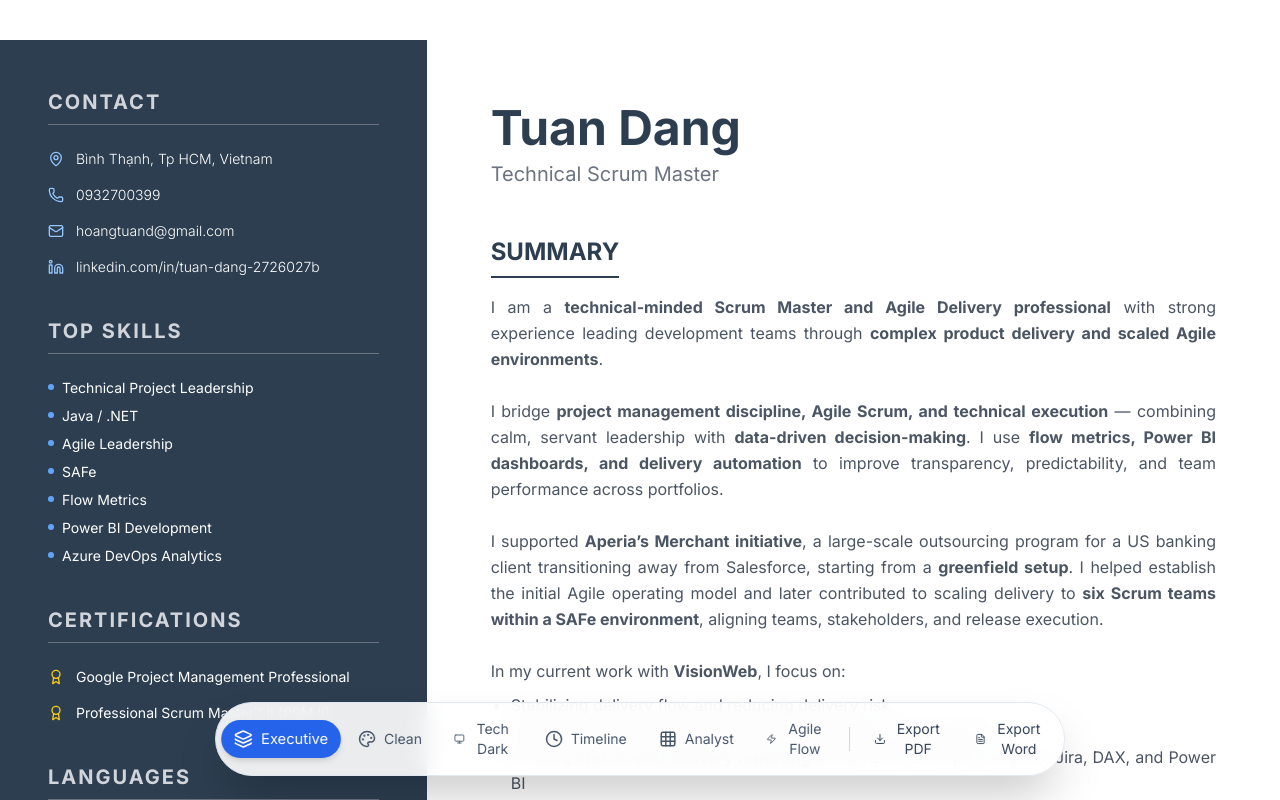
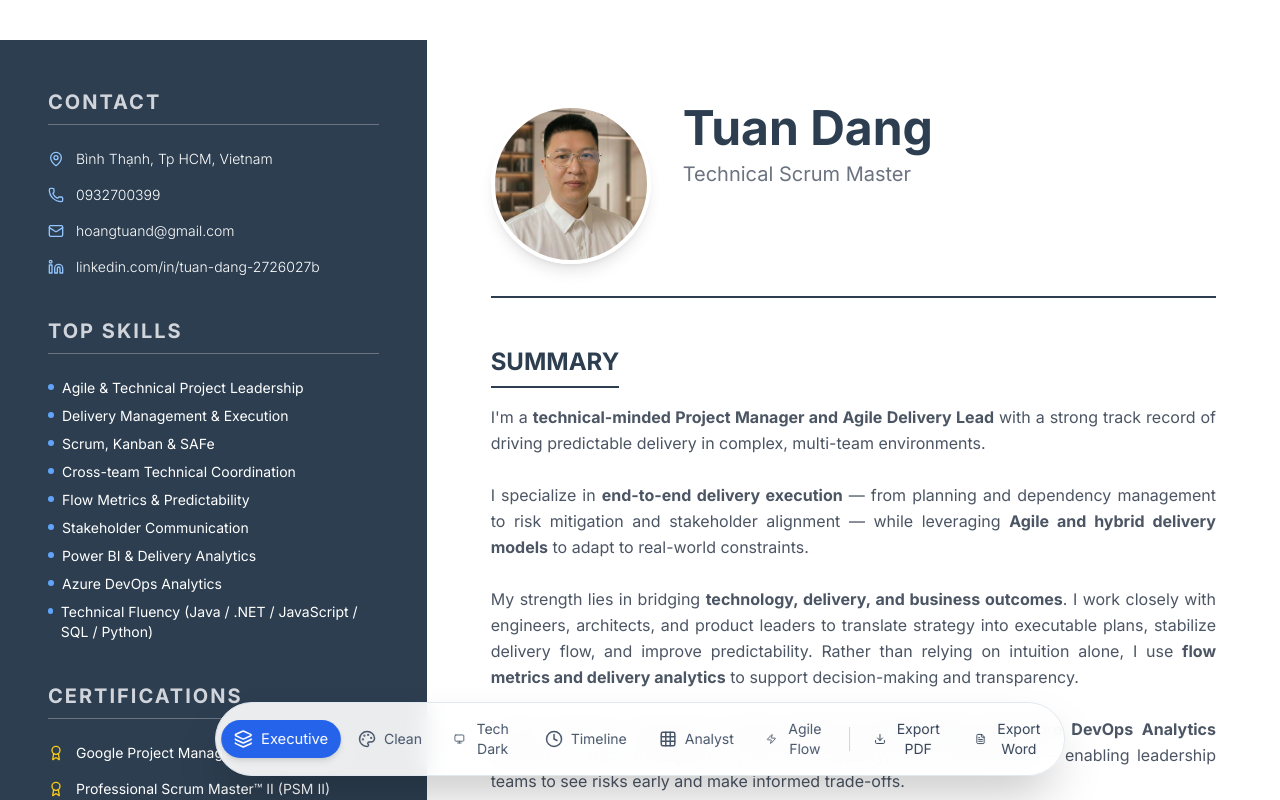
Before and after one commit to hoangtuan007/SM-Portfolio, a React (Vite) app: page / in a window 1280 px wide. Shown: the top 800 px of the page. Built offline with nearby package versions, Linux system fonts and the light colour scheme.

Commit message:
feat: Introduce avatar functionality with a new component and image, integrate into templates, and update resume content and skills.

```diff
--- /dev/null
+++ b/components/Avatar.tsx
@@ -0,0 +1,22 @@
+import React from 'react';
+
+interface AvatarProps {
+    url: string;
+    alt: string;
+    className?: string;
+}
+
+/**
+ * Avatar component that uses background-image instead of img tag.
+ * This is to prevent image distortion when exporting to PDF using html2canvas.
+ */
+export const Avatar: React.FC<AvatarProps> = ({ url, alt, className = "" }) => {
+    return (
+        <div
+            className={`${className} bg-cover bg-center bg-no-repeat`}
+            style={{ backgroundImage: `url(${url})` }}
+            aria-label={alt}
+            role="img"
+        />
+    );
+};
--- a/components/templates/AgileFlow.tsx
+++ b/components/templates/AgileFlow.tsx
@@ -1,4 +1,5 @@
 import React from 'react';
+import { Avatar } from '../Avatar';
 import { ResumeData } from '../../types';
 import {
     Kanban,
@@ -21,12 +22,23 @@ const AgileFlow: React.FC<{ data: ResumeData }> = ({ data }) => {
             <header className="bg-[#0f4c5c] text-white py-12 px-4 shadow-lg">
                 <div className="max-w-6xl mx-auto flex flex-col md:flex-row justify-between items-center gap-6">
                     <div className="text-center md:text-left">
-                        <div className="flex items-center justify-center md:justify-start gap-3 mb-2 text-teal-300">
-                            <Kanban size={24} />
-                            <span className="font-mono text-sm tracking-widest uppercase">Scrum Master Portfolio</span>
+                        <div className="flex flex-col md:flex-row items-center gap-6 mb-2">
+                            {data.avatarUrl && (
+                                <Avatar
+                                    url={data.avatarUrl}
+                                    alt={data.name}
+                                    className="w-32 h-32 rounded-lg shadow-md border-2 border-teal-300"
+                                />
+                            )}
+                            <div>
+                                <div className="flex items-center justify-center md:justify-start gap-3 mb-2 text-teal-300">
+                                    <Kanban size={24} />
+                                    <span className="font-mono text-sm tracking-widest uppercase">Scrum Master Portfolio</span>
+                                </div>
+                                <h1 className="text-4xl md:text-5xl font-bold tracking-tight mb-2">{data.name}</h1>
+                                <p className="text-xl text-teal-100 font-medium">{data.title}</p>
+                            </div>
                         </div>
-                        <h1 className="text-4xl md:text-5xl font-bold tracking-tight mb-2">{data.name}</h1>
-                        <p className="text-xl text-teal-100 font-medium">{data.title}</p>
                     </div>
 
                     <div className="flex flex-col gap-2 text-sm text-teal-100">
--- a/components/templates/ExecutiveSidebar.tsx
+++ b/components/templates/ExecutiveSidebar.tsx
@@ -1,6 +1,7 @@
 import React from 'react';
 import { ResumeData } from '../../types';
 import { Phone, Mail, MapPin, Linkedin, Award, Globe } from 'lucide-react';
+import { Avatar } from '../Avatar';
 
 const ExecutiveSidebar: React.FC<{ data: ResumeData }> = ({ data }) => {
   return (
@@ -68,9 +69,20 @@ const ExecutiveSidebar: React.FC<{ data: ResumeData }> = ({ data }) => {
 
       {/* Main Content */}
       <main className="w-full md:w-2/3 p-8 md:p-16 bg-white">
-        <header className="mb-12">
-          <h1 className="text-5xl font-bold text-[#2C3E50] mb-2">{data.name}</h1>
-          <h2 className="text-xl text-gray-500 font-medium">{data.title}</h2>
+        <header className="mb-12 flex flex-col md:flex-row items-center md:items-start gap-8 border-b-2 border-[#2C3E50] pb-8">
+          {data.avatarUrl && (
+            <div className="shrink-0">
+              <Avatar
+                url={data.avatarUrl}
+                alt={data.name}
+                className="w-40 h-40 rounded-full shadow-lg border-4 border-white"
+              />
+            </div>
+          )}
+          <div className="text-center md:text-left">
+            <h1 className="text-5xl font-bold text-[#2C3E50] mb-2">{data.name}</h1>
+            <h2 className="text-xl text-gray-500 font-medium">{data.title}</h2>
+          </div>
         </header>
 
         <section className="mb-12">
--- a/components/templates/GridAnalyst.tsx
+++ b/components/templates/GridAnalyst.tsx
@@ -1,4 +1,5 @@
 import React from 'react';
+import { Avatar } from '../Avatar';
 import { ResumeData } from '../../types';
 import { PieChart, TrendingUp, Activity, Box, CheckCircle } from 'lucide-react';
 
@@ -10,9 +11,17 @@ const GridAnalyst: React.FC<{ data: ResumeData }> = ({ data }) => {
 
         {/* Profile Card */}
         <div className="md:col-span-1 bg-white rounded-2xl shadow-sm p-6 flex flex-col items-center text-center">
-          <div className="w-32 h-32 bg-cyan-100 rounded-full flex items-center justify-center mb-4 text-4xl text-cyan-600 font-bold">
-            {data.name.slice(0, 2).toUpperCase()}
-          </div>
+          {data.avatarUrl ? (
+            <Avatar
+              url={data.avatarUrl}
+              alt={data.name}
+              className="w-32 h-32 rounded-full mb-4 border-4 border-cyan-50"
+            />
+          ) : (
+            <div className="w-32 h-32 bg-cyan-100 rounded-full flex items-center justify-center mb-4 text-4xl text-cyan-600 font-bold">
+              {data.name.slice(0, 2).toUpperCase()}
+            </div>
+          )}
           <h1 className="text-2xl font-bold text-slate-800">{data.name}</h1>
           <p className="text-cyan-600 font-medium mb-6">{data.title}</p>
 
@@ -109,7 +118,7 @@ const GridAnalyst: React.FC<{ data: ResumeData }> = ({ data }) => {
                 </span>
               ))}
               {data.certifications.map((cert, i) => (
-                <span key={`c-${i}`} className="text-xs font-semibold px-2 py-1 bg-yellow-50 text-yellow-700 rounded border border-yellow-100">
+                <span key={`c - ${i} `} className="text-xs font-semibold px-2 py-1 bg-yellow-50 text-yellow-700 rounded border border-yellow-100">
                   Cert: {cert.split(':')[0]}
                 </span>
               ))}
--- a/components/templates/ModernClean.tsx
+++ b/components/templates/ModernClean.tsx
@@ -1,4 +1,5 @@
 import React from 'react';
+import { Avatar } from '../Avatar';
 import { ResumeData } from '../../types';
 import { Mail, Phone, Linkedin, MapPin } from 'lucide-react';
 
@@ -9,13 +10,22 @@ const ModernClean: React.FC<{ data: ResumeData }> = ({ data }) => {
 
         {/* Header */}
         <header className="px-8 py-10 bg-white border-b border-gray-100 text-center">
+          {data.avatarUrl && (
+            <div className="flex justify-center mb-6">
+              <Avatar
+                url={data.avatarUrl}
+                alt={data.name}
+                className="w-32 h-32 rounded-full shadow-lg border-4 border-white ring-1 ring-gray-100"
+              />
+            </div>
+          )}
           <h1 className="text-4xl font-extrabold text-gray-900 tracking-tight sm:text-5xl mb-2">{data.name}</h1>
           <p className="text-xl text-blue-600 font-medium mb-6">{data.title}</p>
 
           <div className="flex flex-wrap justify-center gap-4 text-sm text-gray-500">
             <span className="flex items-center gap-1"><MapPin size={14} /> {data.contact.location}</span>
             <span className="flex items-center gap-1"><Phone size={14} /> {data.contact.phone}</span>
-            <a href={`mailto:${data.contact.email}`} className="flex items-center gap-1 hover:text-blue-600"><Mail size={14} /> {data.contact.email}</a>
+            <a href={`mailto:${data.contact.email} `} className="flex items-center gap-1 hover:text-blue-600"><Mail size={14} /> {data.contact.email}</a>
             <a href={data.contact.linkedinUrl} className="flex items-center gap-1 hover:text-blue-600"><Linkedin size={14} /> LinkedIn</a>
           </div>
         </header>
--- a/components/templates/TechDark.tsx
+++ b/components/templates/TechDark.tsx
@@ -1,4 +1,5 @@
 import React from 'react';
+import { Avatar } from '../Avatar';
 import { ResumeData } from '../../types';
 import { Terminal, Cpu, Database, ChevronRight, Hash } from 'lucide-react';
 
@@ -25,7 +26,14 @@ const TechDark: React.FC<{ data: ResumeData }> = ({ data }) => {
             </p>
           </div>
 
-          <div className="mt-6 md:mt-0 text-right space-y-1 text-sm text-gray-500">
+          <div className="mt-6 md:mt-0 text-right space-y-1 text-sm text-gray-500 flex flex-col items-end">
+            {data.avatarUrl && (
+              <Avatar
+                url={data.avatarUrl}
+                alt={data.name}
+                className="w-24 h-24 rounded-md border-2 border-green-500/50 mb-4 grayscale hover:grayscale-0 transition-all duration-300"
+              />
+            )}
             <p>{data.contact.email}</p>
             <p>{data.contact.linkedin}</p>
             <p>{data.contact.location}</p>
--- a/components/templates/TimelineCreative.tsx
+++ b/components/templates/TimelineCreative.tsx
@@ -1,16 +1,27 @@
 import React from 'react';
+import { Avatar } from '../Avatar';
 import { ResumeData } from '../../types';
-import { Briefcase, GraduationCap, Award, User } from 'lucide-react';
+import { Clock, Calendar, Flag, Target, Zap, Link as IconLink, Mail, Phone, MapPin, Linkedin, Award, Briefcase, GraduationCap, User } from 'lucide-react';
 
 const TimelineCreative: React.FC<{ data: ResumeData }> = ({ data }) => {
   return (
-    <div className="min-h-screen bg-[#f8f9fa] font-sans text-slate-800 pb-20">
+    <div className="min-h-screen bg-slate-50 font-sans text-slate-800">
 
       {/* Hero Banner */}
       <div className="bg-gradient-to-r from-indigo-600 to-purple-700 text-white py-20 px-4">
         <div className="max-w-4xl mx-auto text-center">
-          <div className="w-24 h-24 mx-auto bg-white/20 backdrop-blur rounded-full flex items-center justify-center mb-6 text-4xl">
-            {data.name.charAt(0)}
+          <div className="w-32 h-32 mx-auto mb-6 relative">
+            {data.avatarUrl ? (
+              <Avatar
+                url={data.avatarUrl}
+                alt={data.name}
+                className="w-full h-full rounded-full border-4 border-white/30"
+              />
+            ) : (
+              <div className="w-full h-full bg-white/20 backdrop-blur rounded-full flex items-center justify-center text-4xl">
+                {data.name.charAt(0)}
+              </div>
+            )}
           </div>
           <h1 className="text-5xl font-bold mb-4">{data.name}</h1>
           <p className="text-xl text-indigo-100">{data.title}</p>
--- a/constants.ts
+++ b/constants.ts
@@ -3,27 +3,25 @@ import { ResumeData } from './types';
 export const RESUME_DATA: ResumeData = {
   name: "Tuan Dang",
   title: "Technical Scrum Master",
-  summary: `I am a <b>technical-minded Scrum Master and Agile Delivery professional</b> with strong experience leading development teams through <b>complex product delivery and scaled Agile environments</b>.
+  avatarUrl: "/avatar.jpg",
+  summary: `I'm a <b>technical-minded Project Manager and Agile Delivery Lead</b> with a strong track record of driving predictable delivery in complex, multi-team environments.
 <br/><br/>
-I bridge <b>project management discipline, Agile Scrum, and technical execution</b> — combining calm, servant leadership with <b>data-driven decision-making</b>. I use <b>flow metrics, Power BI dashboards, and delivery automation</b> to improve transparency, predictability, and team performance across portfolios.
+I specialize in <b>end-to-end delivery execution</b> — from planning and dependency management to risk mitigation and stakeholder alignment — while leveraging <b>Agile and hybrid delivery models</b> to adapt to real-world constraints.
 <br/><br/>
-I supported <b>Aperia’s Merchant initiative</b>, a large-scale outsourcing program for a US banking client transitioning away from Salesforce, starting from a <b>greenfield setup</b>. I helped establish the initial Agile operating model and later contributed to scaling delivery to <b>six Scrum teams within a SAFe environment</b>, aligning teams, stakeholders, and release execution.
+My strength lies in bridging <b>technology, delivery, and business outcomes</b>. I work closely with engineers, architects, and product leaders to translate strategy into executable plans, stabilize delivery flow, and improve predictability. Rather than relying on intuition alone, I use <b>flow metrics and delivery analytics</b> to support decision-making and transparency.
 <br/><br/>
-In my current work with <b>VisionWeb</b>, I focus on:
-<ul class="list-disc ml-5 mt-2 mb-2">
-  <li>Stabilizing delivery flow and reducing delivery risk</li>
-  <li>Improving cross-team alignment and dependency management</li>
-  <li>Building <b>end-to-end delivery reporting</b> using Azure DevOps Analytics, Jira, DAX, and Power BI</li>
-</ul>
-I am particularly strong at <b>turning delivery data into actionable insights</b> for leadership — enabling better forecasting, clearer trade-offs, and continuous improvement grounded in evidence, not opinion.
+I have hands-on experience building <b>Power BI dashboards and Azure DevOps Analytics</b> solutions to track throughput, cycle time, capacity, and commitments — enabling leadership teams to see risks early and make informed trade-offs.
 <br/><br/>
 <b>Core strengths:</b>
+<ul class="list-disc ml-5 mt-2 mb-2">
+  <li>Technical Project & Delivery Management</li>
+  <li>Agile / SAFe execution in scaled environments</li>
+  <li>Cross-team coordination & dependency management</li>
+  <li>Flow metrics, forecasting & delivery analytics</li>
+  <li>Stakeholder communication & execution governance</li>
+</ul>
 <br/>
-Agile & Scrum Leadership • SAFe • Project & Delivery Management • Technical Coordination • Flow Metrics • Power BI & Analytics • Continuous Improvement
-<br/><br/>
-<b>Open to:</b>
-<br/>
-Senior Scrum Master • Technical Scrum Master • Agile Delivery • Project Manager • Technical Delivery Coordinator`,
+<b>Open to roles:</b> Technical Project Manager • Agile Delivery Lead • Senior Scrum Master • Technical Delivery Coordinator`,
   contact: {
     phone: "0932700399",
     email: "hoangtuand@gmail.com",
@@ -32,13 +30,15 @@ Senior Scrum Master • Technical Scrum Master • Agile Delivery • Project Ma
     linkedinUrl: "https://www.linkedin.com/in/tuan-dang-2726027b"
   },
   topSkills: [
-    "Technical Project Leadership",
-    "Java / .NET",
-    "Agile Leadership",
-    "SAFe",
-    "Flow Metrics",
-    "Power BI Development",
-    "Azure DevOps Analytics"
+    "Agile & Technical Project Leadership",
+    "Delivery Management & Execution",
+    "Scrum, Kanban & SAFe",
+    "Cross-team Technical Coordination",
+    "Flow Metrics & Predictability",
+    "Stakeholder Communication",
+    "Power BI & Delivery Analytics",
+    "Azure DevOps Analytics",
+    "Technical Fluency (Java / .NET / JavaScript / SQL / Python)"
   ],
   languages: ["English", "Vietnamese"],
   certifications: [
--- a/types.ts
+++ b/types.ts
@@ -26,6 +26,7 @@ export interface ResumeData {
   title: string;
   summary: string;
   contact: ContactInfo;
+  avatarUrl?: string;
   topSkills: string[];
   languages: string[];
   certifications: string[];
```
Also changed, not shown: public/avatar.jpg (added).
